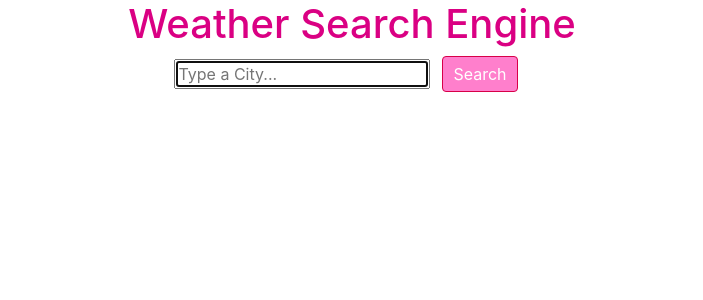
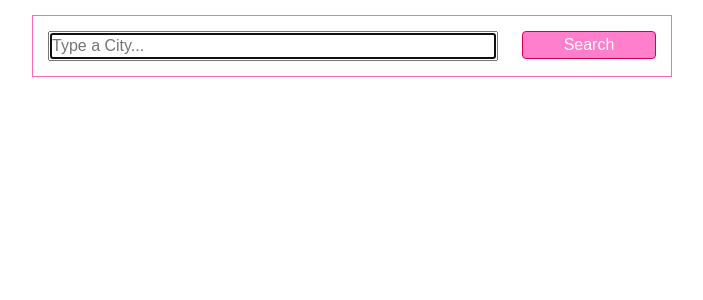
Before and after one commit to nhoyte/react-weather, a React (Create React App) app: page / in a window 1280 px wide. Shown: the top 300 px of the page, without its empty margins (288-991 px from the left). Built offline with nearby package versions, Linux system fonts and the light colour scheme.

Commit message:
Built out basic HTML structure with some CSS styling.

```diff
--- a/src/App.css
+++ b/src/App.css
@@ -1,38 +1,10 @@
 .App {
-  text-align: center;
+  font-family: Arial, Helvetica, sans-serif;
 }
 
-.App-logo {
-  height: 40vmin;
-  pointer-events: none;
+.App .container {
+  border: 1px solid hotpink;
+  margin: 15px auto;
+  padding: 15px;
+  max-width: 50%;
 }
-
-@media (prefers-reduced-motion: no-preference) {
-  .App-logo {
-    animation: App-logo-spin infinite 20s linear;
-  }
-}
-
-.App-header {
-  background-color: #282c34;
-  min-height: 100vh;
-  display: flex;
-  flex-direction: column;
-  align-items: center;
-  justify-content: center;
-  font-size: calc(10px + 2vmin);
-  color: white;
-}
-
-.App-link {
-  color: #61dafb;
-}
-
-@keyframes App-logo-spin {
-  from {
-    transform: rotate(0deg);
-  }
-  to {
-    transform: rotate(360deg);
-  }
-}
--- a/src/App.js
+++ b/src/App.js
@@ -4,9 +4,9 @@ import Search from "./Search";
 function App() {
   return (
     <div className="App">
-      <h1>Weather Search Engine</h1>
-
-      <Search />
+      <div className="container ">
+        <Search />
+      </div>
     </div>
   );
 }
--- a/src/Search.css
+++ b/src/Search.css
@@ -1,34 +1,45 @@
-h1 {
+.Search h1 {
   color: rgb(218, 0, 131);
 }
-.SearchButton {
-  margin: 0 12px;
-  padding: 5px 10px;
+.Search h3 {
+  margin: 15px 0;
+}
+.Search .SearchButton {
   color: white;
   background-color: rgb(255, 127, 204);
   border: 1px solid rgb(215, 0, 72);
   border-radius: 4px;
 }
-.SearchButton:hover {
+.Search .SearchButton:hover {
   background-color: rgb(231, 86, 173);
 }
-div.Search {
+.Search div.Search {
   text-align: center;
 }
-.WeatherProps {
-  text-align: left;
-  margin: 0 auto;
-  max-width: 25%;
+.Search .WeatherProps .WeatherIcon {
+  padding: 0;
 }
-.WeatherProps ul {
-  list-style-type: square;
-  margin: 0;
+.WeatherProps .Temperature {
+  padding: 0 0 0 8px;
+  font-size: 40px;
+  line-height: 1;
+}
+.WeatherProps .SummaryInfo {
+  padding: 0;
 }
 .WeatherProps li {
+  list-style-type: none;
+  font-size: 12px;
+}
+.Search .WeatherColumn p,
+h4 {
   margin: 0;
-  padding: 0;
+  text-align: right;
 }
-h3 {
-  margin-top: 50px;
-  text-align: center;
+.Search .WeatherColumn h4 {
+  font-size: 25px;
+  line-height: 1;
 }
+.Search .WeatherColumn p {
+  font-size: 14px;
+}
--- a/src/Search.js
+++ b/src/Search.js
@@ -29,7 +29,7 @@ export default function Search() {
       temp: Math.round(response.data.main.temp),
       description: response.data.weather[0].description,
       humidity: response.data.main.humidity,
-      wind: response.data.wind.speed,
+      wind: Math.round(response.data.wind.speed),
       iconURL: `https://openweathermap.org/img/wn/${response.data.weather[0].icon}@2x.png`,
     });
     setResponse(true);
@@ -37,43 +37,76 @@ export default function Search() {
 
   if (response) {
     return (
-      <div>
+      <div className="Search">
         <form onSubmit={formSubmit}>
+          <div className="row">
+            <div className="col-9">
               <input
                 type="search"
                 placeholder="Type a City..."
                 autoFocus={true}
                 onChange={updateCity}
+                className="w-100"
               />
-          <input type="submit" value="Search" className="SearchButton" />
+            </div>
+            <div className="col-3">
+              <input
+                type="submit"
+                value="Search"
+                className="SearchButton w-100"
+              />
+            </div>
+          </div>
         </form>
-        <h3>
-          Weather <mark>Summary</mark> for {weather.name}:
-        </h3>
+        <h3>{weather.name}</h3>
         <div className="WeatherProps">
+          <div className="row">
+            <div className="col-9">
+              <span className="row">
+                <span className="col-2 WeatherIcon">
+                  <img src={weather.iconURL} alt="weather icon" />
+                </span>
+                <span className="col-2 Temperature">{weather.temp}°F</span>
+                <span className="col SummaryInfo">
                   <ul>
-            <li>Temperature: {weather.temp}°F</li>
-            <li>Description: {weather.description}</li>
+                    <li>Precipitation: 5%</li>
                     <li>Humidity: {weather.humidity}%</li>
                     <li>Wind: {weather.wind}mph</li>
-            <li>
-              <img src={weather.iconURL} alt="weather icon" />
-            </li>
                   </ul>
+                </span>
+              </span>
+            </div>
+            <div className="col-3 WeatherColumn">
+              <h4>Weather</h4>
+              <p>Thursday 8:13 pm</p>
+              <p>Description: {weather.description}</p>
+            </div>
+          </div>
         </div>
       </div>
     );
   } else {
     return (
-      <div>
+      <div className="Search">
         <form onSubmit={formSubmit}>
+          <div className="row">
+            <div className="col-9">
               <input
                 type="search"
                 placeholder="Type a City..."
                 autoFocus={true}
                 onChange={updateCity}
+                className="w-100"
               />
-          <input type="submit" value="Search" className="SearchButton" />
+            </div>
+            <div className="col-3">
+              <input
+                type="submit"
+                value="Search"
+                className="SearchButton w-100"
+              />
+            </div>
+          </div>
         </form>
       </div>
     );
```
Lines whose indentation alone changed are shown as unchanged.
